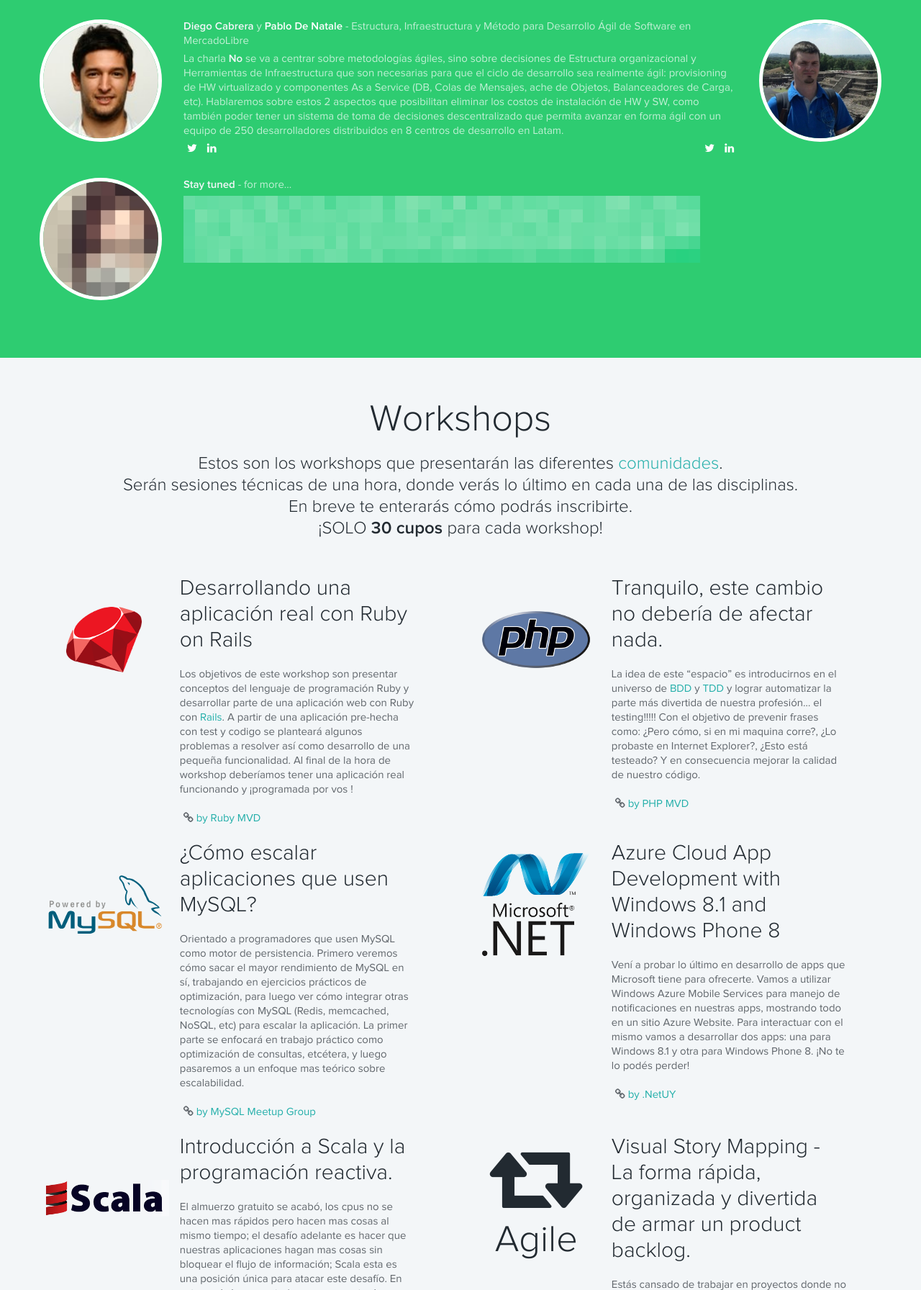
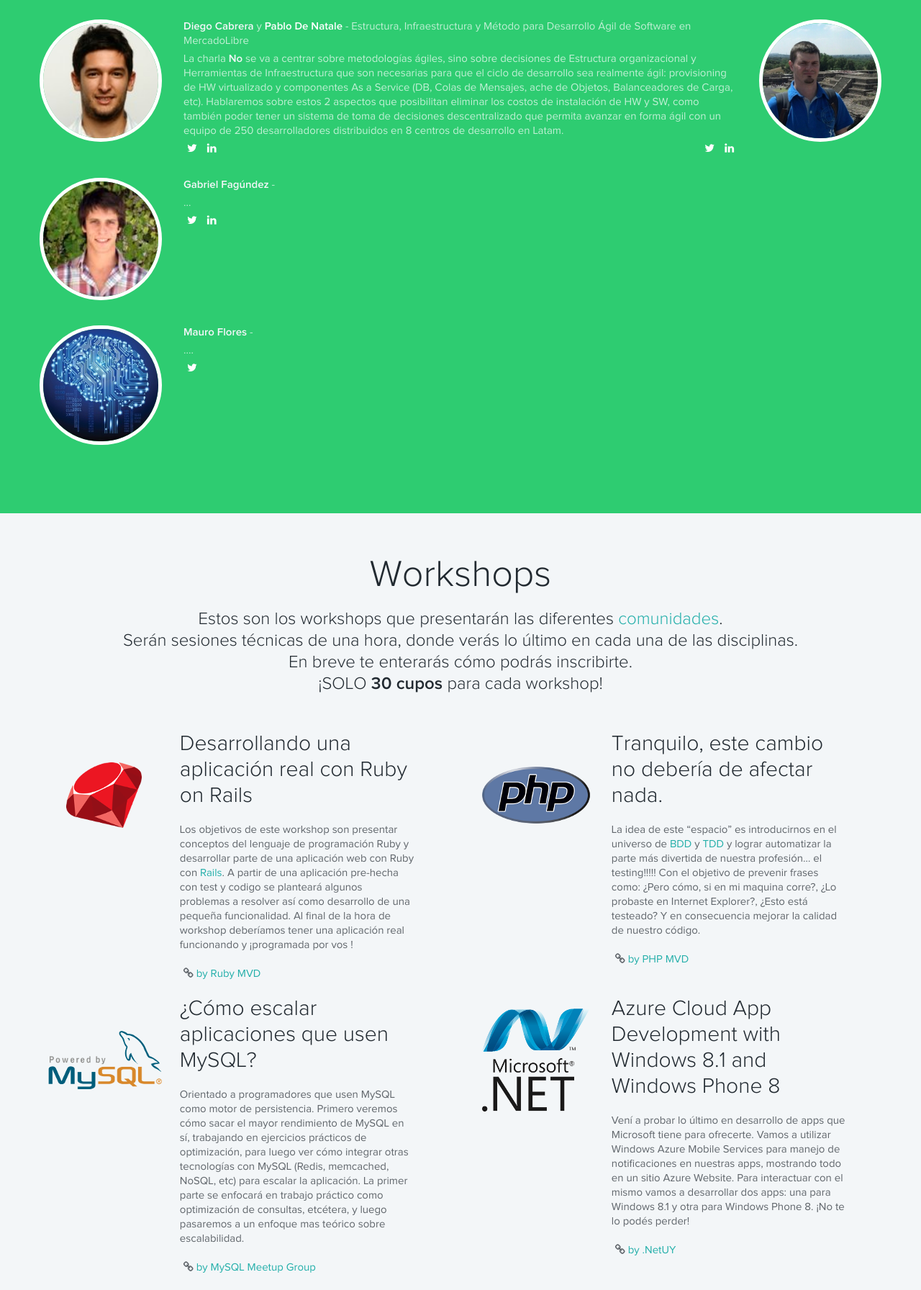
Before and after one commit to nicobf/landing2014, a PHP site: page /es.php in a window 1280 px wide. Shown: the part 2411-4203 px from the top of the page at 72% size. Run offline with PHP 8.4, Linux system fonts and the light colour scheme.

Commit message:
gabriel y mauro

```diff
--- a/site/index.php
+++ b/site/index.php
@@ -276,16 +276,39 @@
 								</div>
 							</div>
 
-
-							<div class="row-fluid team">
+							<div class="row-fluid team" style="padding-bottom:15px;">
 								<div class="mar-b20 bordered full-rounded span2">
-									<img style="width: 160px;" class="img-circle" src="/images/speakers/proxima.png" alt="Proximamente..." />
+									<a target="_blank" href="http://twitter.com/marpo60">
+										<img style="width: 160px;" class="img-circle" src="/images/speakers/gabrielfagundez.jpeg" alt="Gabriel Fagúndez" />
+									</a>
 								</div>
 								<div class="span10">
-									<p><strong>Stay tuned </strong>- for more...</p>
-									<p><img src="/images/speakers/blurred_desc.png" alt="Proximamente..." /></p>
+									<p><a target="_blank" href="http://twitter.com/gabrielfagundez"><strong>Gabriel Fagúndez</strong></a> - </p>
+									<p>...
+										<ul class="inline unstyled">
+											<li><a target="_blank" href="http://twitter.com/gabrielfagundez"><i class="icon-twitter"></i></a></li>
+											<li><a target="_blank" href="http://www.linkedin.com/in/gabrielfagundez"><i class="icon-linkedin"></i></a></li>
+										</ul>
+									</p>
 								</div>
 							</div>
+
+							<div class="row-fluid team" style="padding-bottom:15px;">
+								<div class="mar-b20 bordered full-rounded span2">
+									<a target="_blank" href="http://twitter.com/marpo60">
+										<img style="width: 160px;" class="img-circle" src="/images/speakers/mauro_fcib.jpeg" alt="Mauro Flores" />
+									</a>
+								</div>
+								<div class="span10">
+									<p><a target="_blank" href="http://twitter.com/mauro_fcib"><strong>Mauro Flores</strong></a> - </p>
+									<p>....
+										<ul class="inline unstyled">
+											<li><a target="_blank" href="http://twitter.com/mauro_fcib"><i class="icon-twitter"></i></a></li>
+										</ul>
+									</p>
+								</div>
+							</div>
+
 						</div><!-- .tab-pane -->
 					</div>
 				</div>
```
Also changed, not shown: site/images/speakers/gabrielfagundez.jpeg (added), site/images/speakers/mauro_fcib.jpeg (added).
